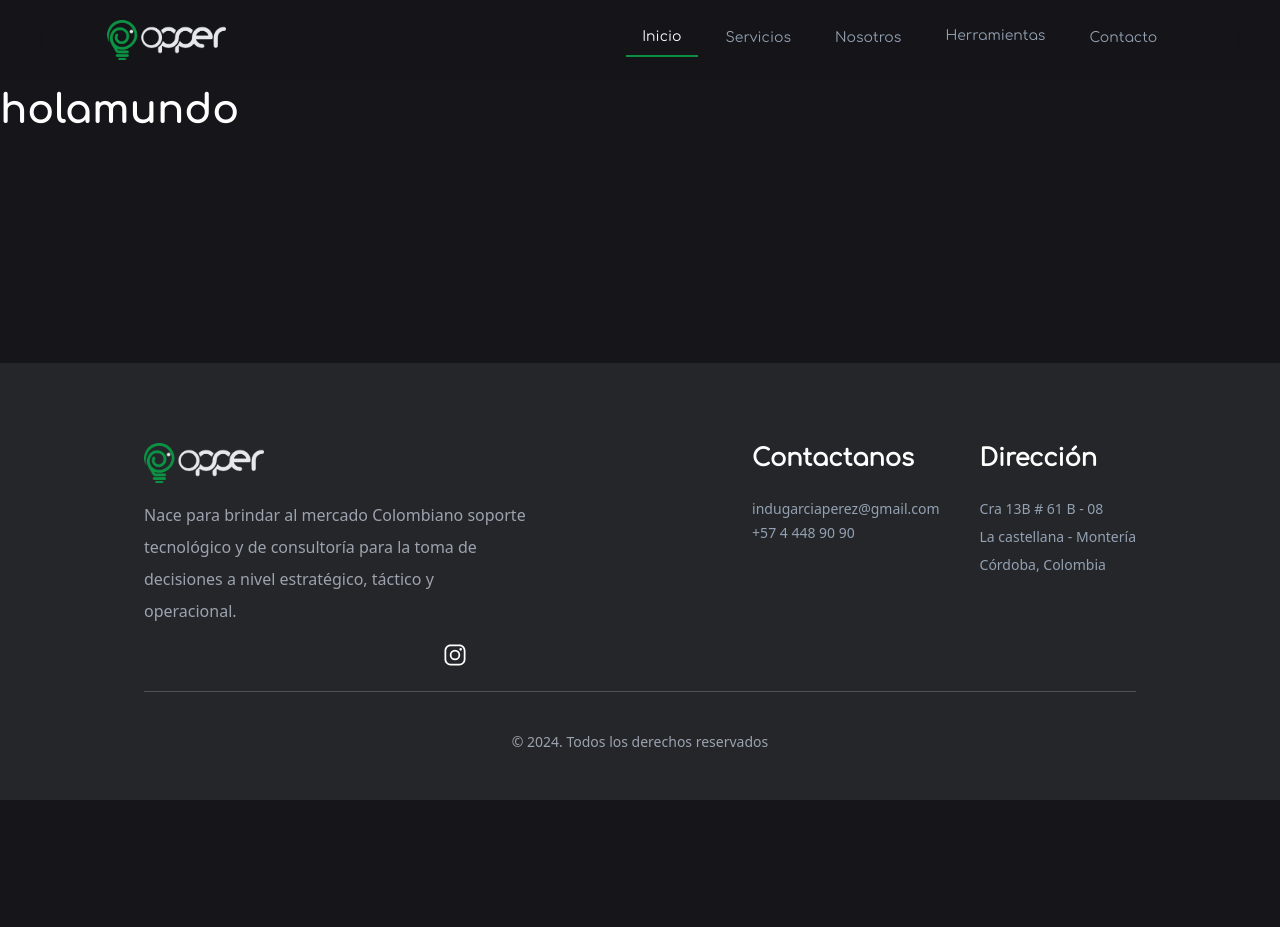
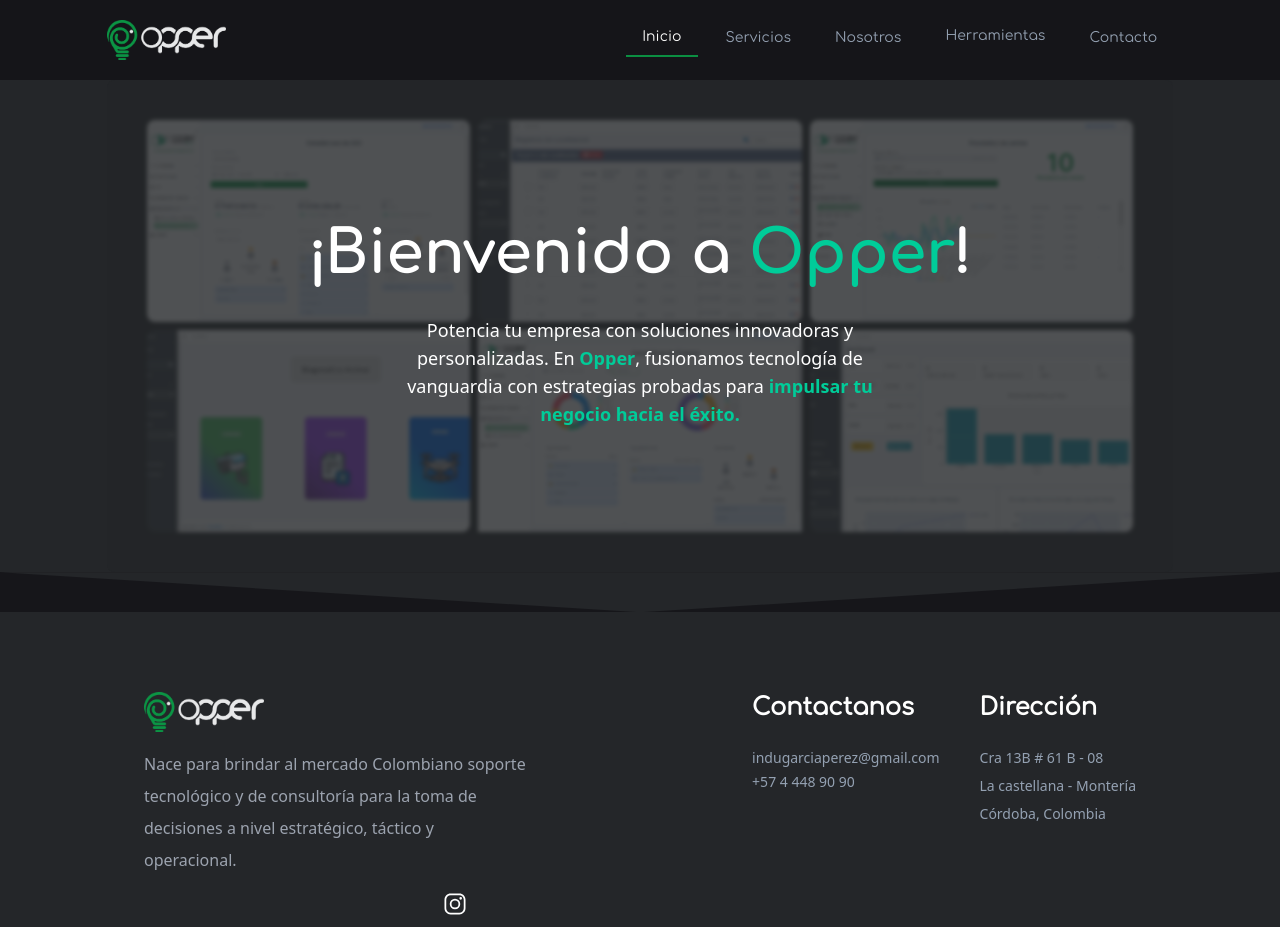
Before and after one commit to id4n4/opper-web, an Astro site: page / in a window 1280 px wide. Shown: the top 927 px of the page. Before the commit the page ends 800 px from the top, so only its background shows below. Built offline with nearby package versions, Linux system fonts and the light colour scheme; Astro itself is replaced by a stand-in of ours.

Commit message:
Agrega imágenes y estilos a la página de inicio

```diff
--- /dev/null
+++ b/src/components/home/Hero.astro
@@ -0,0 +1,41 @@
+---
+import { Image } from "astro:assets";
+import opper from "@/assets/img/opperapp1.png";
+import opper2 from "@/assets/img/opperapp2.png";
+import opper3 from "@/assets/img/opperapp3.png";
+import tg from "@/assets/img/tg1.jpeg";
+import tg3 from "@/assets/img/tg3.jpeg";
+import tg2 from "@/assets/img/tg2.jpeg";
+import ResponsiveLayout from "@/layouts/ResponsiveLayout.astro";
+---
+
+<section class="relative bg-cardBackground">
+  <ResponsiveLayout>
+    <div class="h-1/2 grid gap-2 p-10 grid-cols-2 md:grid-cols-3">
+      <Image src={opper} alt="OpperApps" class="h-full object-cover rounded-lg"/>
+      <Image src={tg2} alt="The Goodness" class="h-full object-cover rounded-lg"/>
+      <Image src={opper2} alt="OpperApps" class="h-full object-cover rounded-lg"/>
+      <Image src={tg} alt="The Goodness"  class="h-full object-cover rounded-lg"/>
+      <Image src={opper3} alt="OpperApps" class="h-full object-coverunded-lg"/>
+      <Image src={tg3} alt="The Goodness" class="h-full object-cover rounded-lg"/>
+    </div>
+    <div class="absolute top-0 bottom-0 w-full h-full flex flex-col gap-8 justify-center items-center bg-cardBackground/80 backdrop-blur-[2px] rounded-lg">
+      <h1 class="text-3xl md:text-6xl font-bold text-center">¡Bienvenido a <b>Opper</b>!</h1>
+      <p class="text-lg  w-full md:w-1/2 text-center">
+        Potencia tu empresa con soluciones innovadoras y personalizadas. En <b>Opper</b>, fusionamos tecnología de vanguardia con estrategias probadas para <b>impulsar tu negocio hacia el éxito.</b>
+      </p>
+    </div>
+  </ResponsiveLayout>
+  <div class="h-10 bg-background">
+    <div
+      class="h-full w-full bg-cardBackground"
+     style='clip-path: polygon(50% 100%, 0 0, 100% 0);'
+    />
+  </div>
+</section>
+
+<style>
+  b {
+    color: var(--primary);
+  }
+</style>
--- a/src/components/navbar/Navbar.jsx
+++ b/src/components/navbar/Navbar.jsx
@@ -45,7 +45,7 @@ export const Navbar = () => {
   };
 
   return (
-    <nav className="w-full h-20 flex flex-col justify-center items-center sticky top-0 bg-background lg:bg-background/15 z-40 lg:backdrop-blur-xl">
+    <nav className="w-full h-20 flex flex-col justify-center items-center sticky top-0 bg-background lg:bg-background/80 z-40 lg:backdrop-blur-xl">
       <div className="2xl:w-[1280px] xl:w-10/12 w-11/12 flex justify-between items-center relative">
         <NavbarLogo />
         <Menu
--- /dev/null
+++ b/src/layouts/ResponsiveLayout.astro
@@ -0,0 +1,3 @@
+<main class="2xl:w-[1280px] xl:w-10/12 w-11/12 mx-auto relative">
+  <slot />
+</main>
--- a/src/pages/index.astro
+++ b/src/pages/index.astro
@@ -1,7 +1,8 @@
 ---
 import Layout from "../layouts/Layout.astro";
+import Hero from "@/components/home/Hero.astro";
 ---
 
 <Layout title="Bienvenido a Opper">
-  <main><h1>holamundo</h1></main>
+  <Hero />
 </Layout>
```
Also changed, not shown: src/assets/img/opperapp1.png (added), src/assets/img/opperapp2.png (added), src/assets/img/opperapp3.png (added), src/assets/img/tg1.jpeg (added), src/assets/img/tg2.jpeg (added), src/assets/img/tg3.jpeg (added), src/data/homeData.ts (added).
